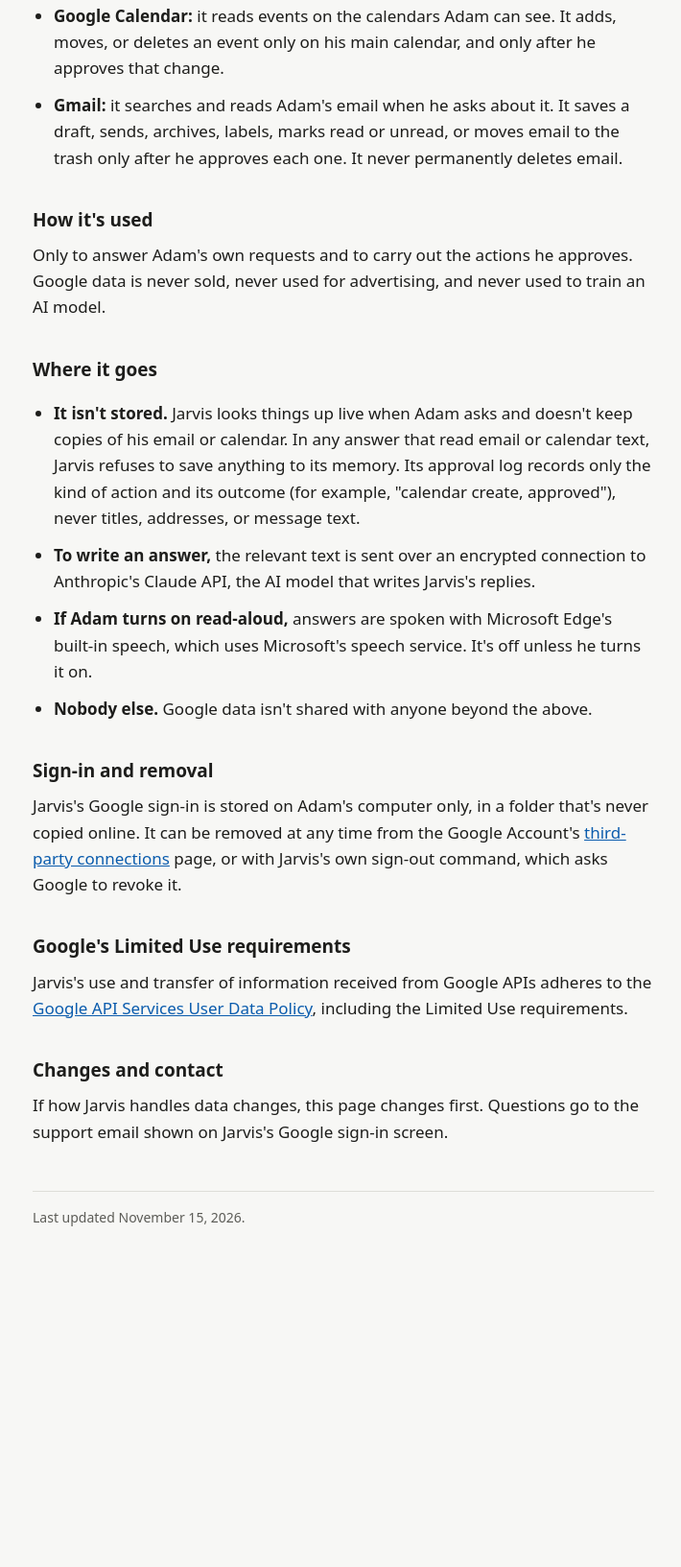
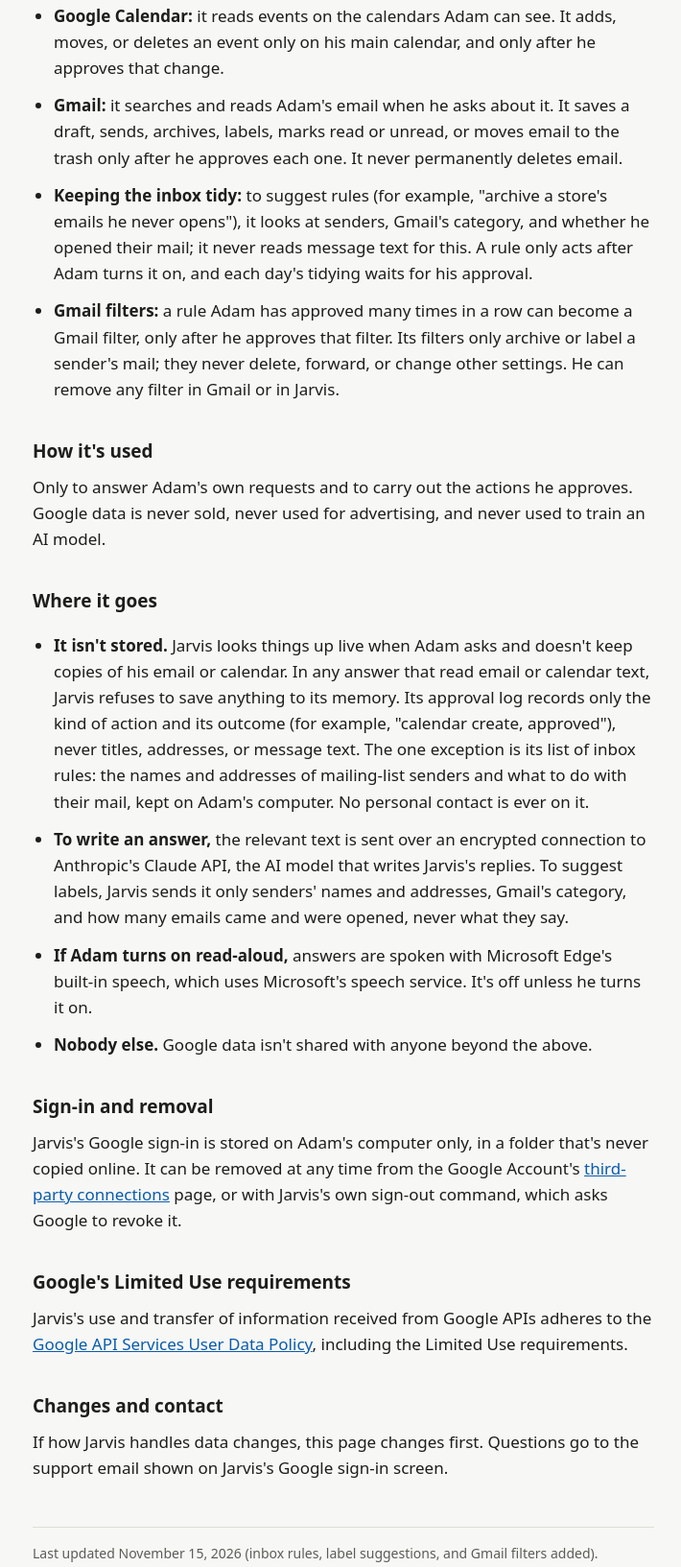
Before and after one commit to MAWeir91/MAWeir91.github.io, a plain HTML site: page privacy.html in a window 1280 px wide. Shown: the part 300-1933 px from the top of the page at 96% size, without its empty margins (282-992 px from the left). Before the commit the page ends 1644 px from the top, so only its background shows below. Drawn offline with Linux system fonts and the light colour scheme.

Commit message:
Privacy policy: inbox rules, label suggestions, and Gmail filters
Co-Authored-By: Claude Opus 5.5 <noreply@anthropic.com>

```diff
--- a/privacy.html
+++ b/privacy.html
@@ -61,6 +61,13 @@ footer { margin-top: 48px; padding-top: 16px; border-top: 1px solid var(--line);
   <li><strong>Gmail:</strong> it searches and reads Adam's email when he asks about it. It saves a
     draft, sends, archives, labels, marks read or unread, or moves email to the trash only after he
     approves each one. It never permanently deletes email.</li>
+  <li><strong>Keeping the inbox tidy:</strong> to suggest rules (for example, "archive a store's emails
+    he never opens"), it looks at senders, Gmail's category, and whether he opened their mail; it
+    never reads message text for this. A rule only acts after Adam turns it on, and each day's tidying
+    waits for his approval.</li>
+  <li><strong>Gmail filters:</strong> a rule Adam has approved many times in a row can become a Gmail
+    filter, only after he approves that filter. Its filters only archive or label a sender's mail; they
+    never delete, forward, or change other settings. He can remove any filter in Gmail or in Jarvis.</li>
 </ul>
 
 <h2>How it's used</h2>
@@ -72,9 +79,13 @@ sold, never used for advertising, and never used to train an AI model.</p>
   <li><strong>It isn't stored.</strong> Jarvis looks things up live when Adam asks and doesn't keep
     copies of his email or calendar. In any answer that read email or calendar text, Jarvis refuses
     to save anything to its memory. Its approval log records only the kind of action and its outcome
-    (for example, "calendar create, approved"), never titles, addresses, or message text.</li>
+    (for example, "calendar create, approved"), never titles, addresses, or message text. The one
+    exception is its list of inbox rules: the names and addresses of mailing-list senders and what to do
+    with their mail, kept on Adam's computer. No personal contact is ever on it.</li>
   <li><strong>To write an answer,</strong> the relevant text is sent over an encrypted connection to
-    Anthropic's Claude API, the AI model that writes Jarvis's replies.</li>
+    Anthropic's Claude API, the AI model that writes Jarvis's replies. To suggest labels, Jarvis sends
+    it only senders' names and addresses, Gmail's category, and how many emails came and were opened,
+    never what they say.</li>
   <li><strong>If Adam turns on read-aloud,</strong> answers are spoken with Microsoft Edge's built-in
     speech, which uses Microsoft's speech service. It's off unless he turns it on.</li>
   <li><strong>Nobody else.</strong> Google data isn't shared with anyone beyond the above.</li>
@@ -95,7 +106,7 @@ Data Policy</a>, including the Limited Use requirements.</p>
 <p>If how Jarvis handles data changes, this page changes first. Questions go to the support email
 shown on Jarvis's Google sign-in screen.</p>
 
-<footer>Last updated November 15, 2026.</footer>
+<footer>Last updated November 15, 2026 (inbox rules, label suggestions, and Gmail filters added).</footer>
 </main>
 </body>
 </html>
```
